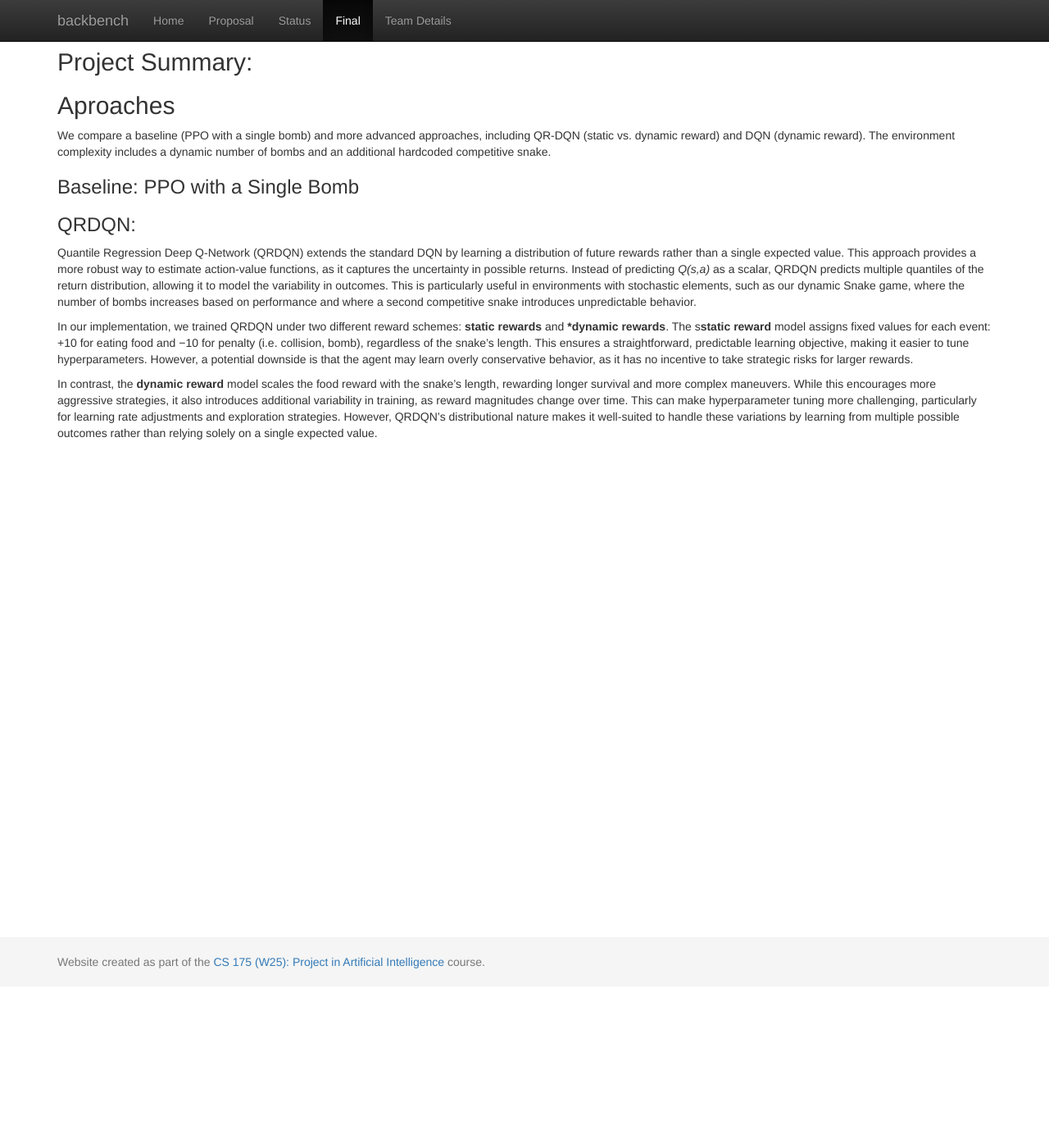
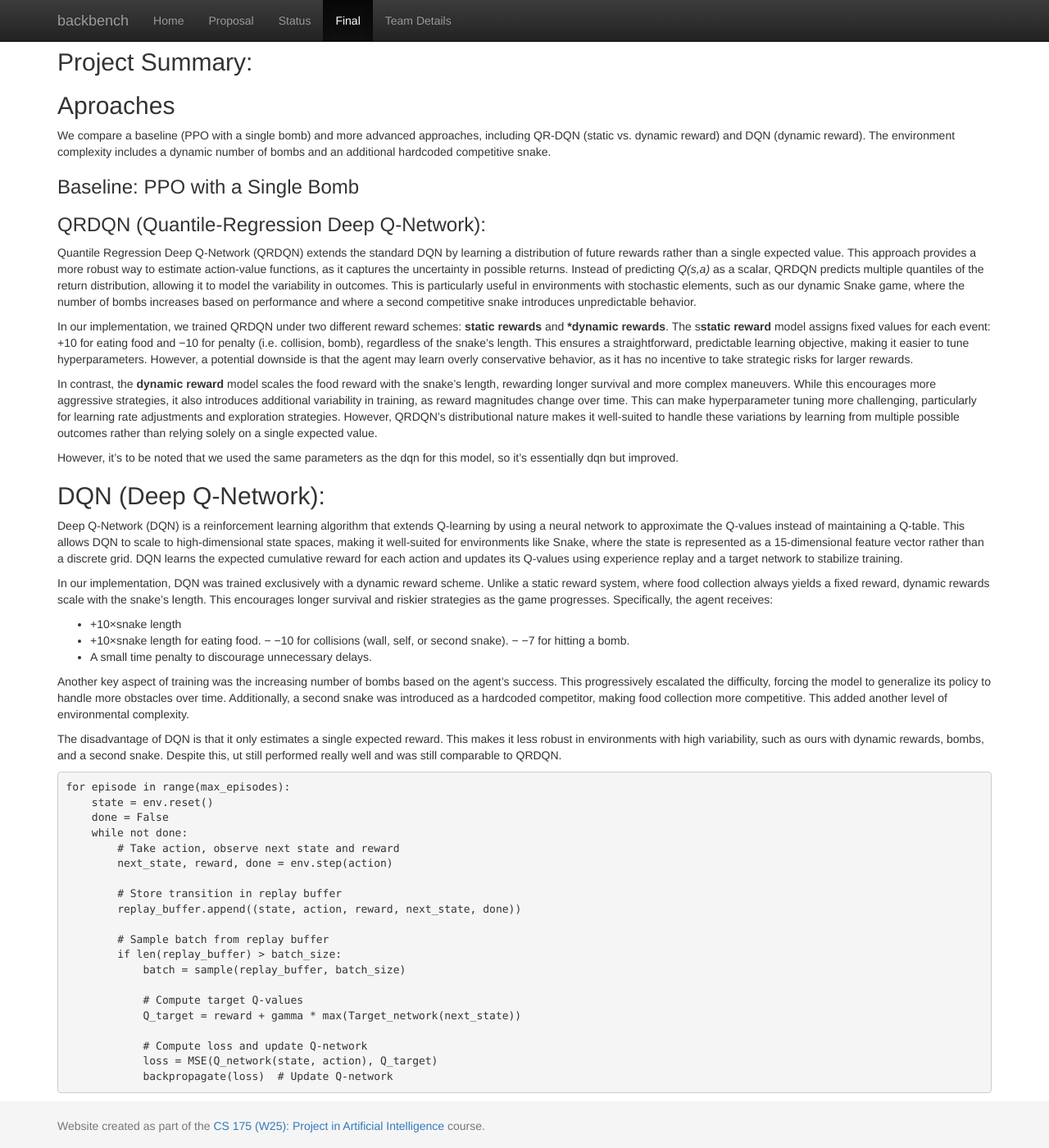
Before and after one commit to mcthoma1/backbench, a Jekyll site: the page built from docs/final.md, in a window 1280 px wide and 1400 px high, scrolled down 197 px. Shown: the whole window at 82% size. Built offline with Jekyll 4.4.1, drawn with Linux system fonts in a browser that asks for light colours.

Commit message:
dqn and qrdqn added

````diff
--- a/docs/final.md
+++ b/docs/final.md
@@ -14,9 +14,47 @@ We compare a baseline (PPO with a single bomb) and more advanced approaches, inc
 
 ### Baseline: PPO with a Single Bomb
 
-### QRDQN:
+### QRDQN (Quantile-Regression Deep Q-Network):
 Quantile Regression Deep Q-Network (QRDQN) extends the standard DQN by learning a distribution of future rewards rather than a single expected value. This approach provides a more robust way to estimate action-value functions, as it captures the uncertainty in possible returns. Instead of predicting *Q(s,a)* as a scalar, QRDQN predicts multiple quantiles of the return distribution, allowing it to model the variability in outcomes. This is particularly useful in environments with stochastic elements, such as our dynamic Snake game, where the number of bombs increases based on performance and where a second competitive snake introduces unpredictable behavior.
 
 In our implementation, we trained QRDQN under two different reward schemes: **static rewards** and ***dynamic rewards**. The s**static reward** model assigns fixed values for each event: +10 for eating food and −10 for penalty (i.e. collision, bomb), regardless of the snake’s length. This ensures a straightforward, predictable learning objective, making it easier to tune hyperparameters. However, a potential downside is that the agent may learn overly conservative behavior, as it has no incentive to take strategic risks for larger rewards.
 
 In contrast, the **dynamic reward** model scales the food reward with the snake’s length, rewarding longer survival and more complex maneuvers. While this encourages more aggressive strategies, it also introduces additional variability in training, as reward magnitudes change over time. This can make hyperparameter tuning more challenging, particularly for learning rate adjustments and exploration strategies. However, QRDQN’s distributional nature makes it well-suited to handle these variations by learning from multiple possible outcomes rather than relying solely on a single expected value.
+
+However, it's to be noted that we used the same parameters as the dqn for this model, so it's essentially dqn but improved.
+
+## DQN (Deep Q-Network):
+Deep Q-Network (DQN) is a reinforcement learning algorithm that extends Q-learning by using a neural network to approximate the Q-values instead of maintaining a Q-table. This allows DQN to scale to high-dimensional state spaces, making it well-suited for environments like Snake, where the state is represented as a 15-dimensional feature vector rather than a discrete grid. DQN learns the expected cumulative reward for each action and updates its Q-values using experience replay and a target network to stabilize training.
+
+In our implementation, DQN was trained exclusively with a dynamic reward scheme. Unlike a static reward system, where food collection always yields a fixed reward, dynamic rewards scale with the snake’s length. This encourages longer survival and riskier strategies as the game progresses. Specifically, the agent receives:
+- +10×snake length
+- +10×snake length for eating food.
+− −10 for collisions (wall, self, or second snake).
+− −7 for hitting a bomb.
+- A small time penalty to discourage unnecessary delays.
+
+Another key aspect of training was the increasing number of bombs based on the agent’s success. This progressively escalated the difficulty, forcing the model to generalize its policy to handle more obstacles over time. Additionally, a second snake was introduced as a hardcoded competitor, making food collection more competitive. This added another level of environmental complexity.
+
+The disadvantage of DQN is that it only estimates a single expected reward. This makes it less robust in environments with high variability, such as ours with dynamic rewards, bombs, and a second snake. Despite this, ut still performed really well and was still comparable to QRDQN.
+```
+for episode in range(max_episodes):
+    state = env.reset()
+    done = False
+    while not done:
+        # Take action, observe next state and reward
+        next_state, reward, done = env.step(action)
+
+        # Store transition in replay buffer
+        replay_buffer.append((state, action, reward, next_state, done))
+
+        # Sample batch from replay buffer
+        if len(replay_buffer) > batch_size:
+            batch = sample(replay_buffer, batch_size)
+
+            # Compute target Q-values
+            Q_target = reward + gamma * max(Target_network(next_state))
+
+            # Compute loss and update Q-network
+            loss = MSE(Q_network(state, action), Q_target)
+            backpropagate(loss)  # Update Q-network
+```
````
